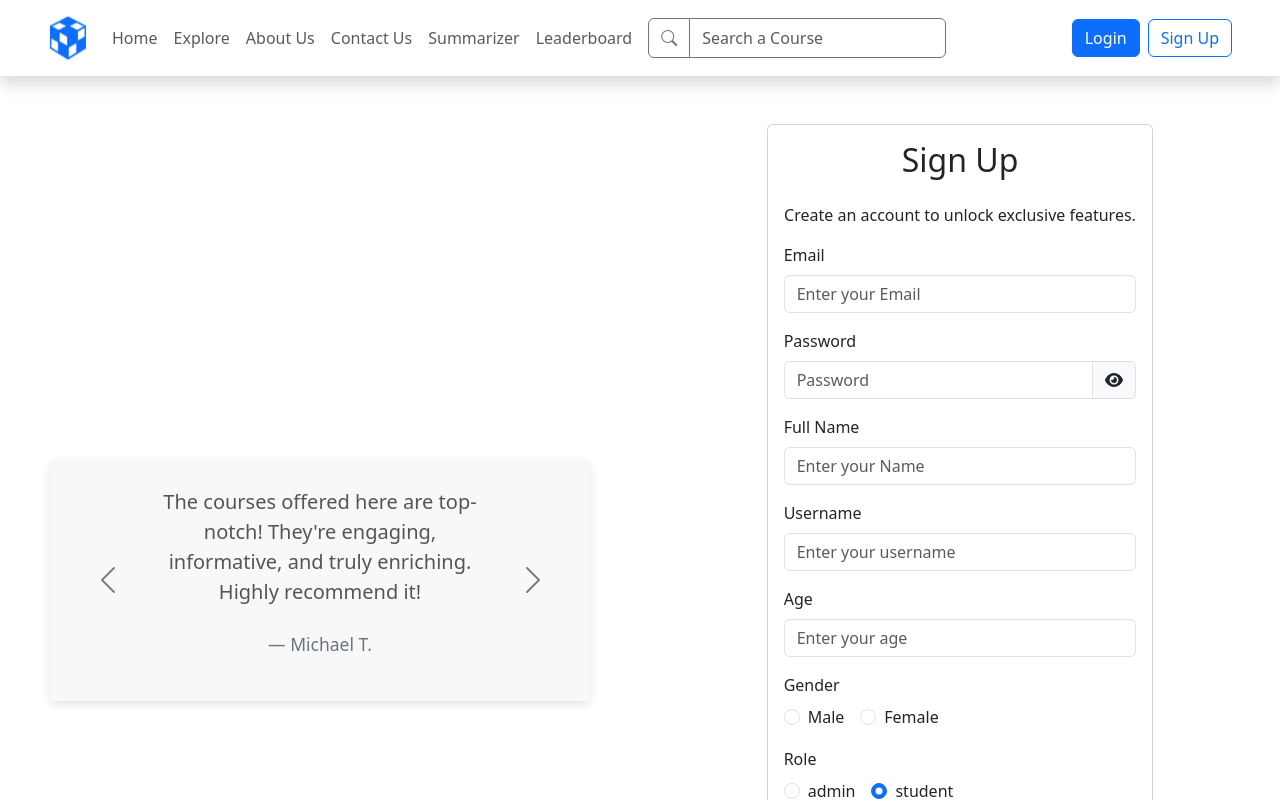
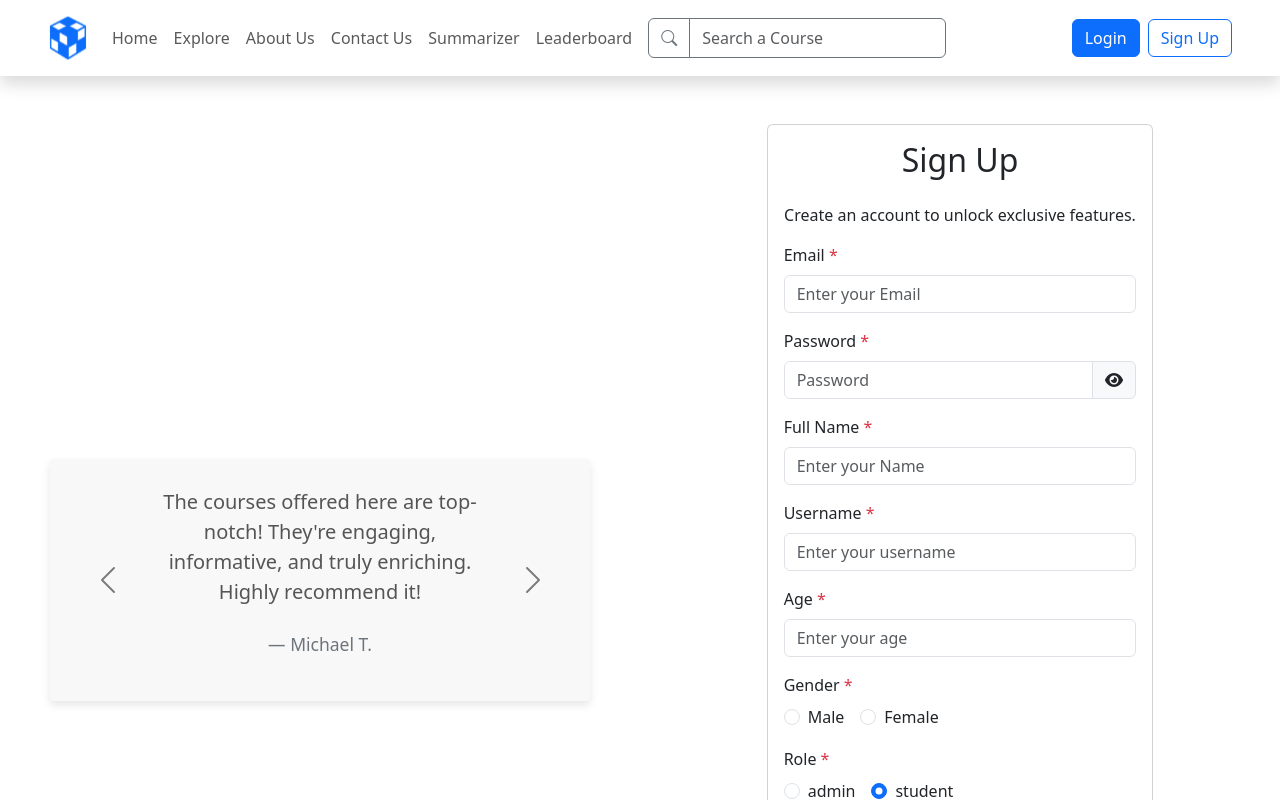
Before and after one commit to hasanhd555/GPT-EdTech, a React (Create React App) app in the folder Frontend/: page /signup in a window 1280 px wide. Shown: the top 800 px of the page. Built offline with nearby package versions, Linux system fonts and the light colour scheme.

Commit message:
Required-Fields-Added

```diff
--- a/Frontend/src/components/Authentication/Login/LoginForm.tsx
+++ b/Frontend/src/components/Authentication/Login/LoginForm.tsx
@@ -119,7 +119,7 @@ const LoginForm: React.FC<LoginFormProps> = (props) => {
                 {({ isSubmitting }) => (
                   <Form>
                     <div className="mb-3">
-                      <BootstrapForm.Label>Email</BootstrapForm.Label>
+                      <BootstrapForm.Label>Email <span className="text-danger">*</span></BootstrapForm.Label>
                       <Field
                         name="email"
                         type="email"
@@ -134,7 +134,7 @@ const LoginForm: React.FC<LoginFormProps> = (props) => {
                       />
                     </div>
                     <div className="mb-3">
-                      <BootstrapForm.Label>Password</BootstrapForm.Label>
+                      <BootstrapForm.Label>Password <span className="text-danger">*</span></BootstrapForm.Label>
                       <InputGroup>
                         <Field
                           name="password"
@@ -162,7 +162,7 @@ const LoginForm: React.FC<LoginFormProps> = (props) => {
                       aria-labelledby="role-group"
                     >
                       <BootstrapForm.Label className="mr-3">
-                        Role
+                        Role <span className="text-danger">*</span>
                       </BootstrapForm.Label>
                       <div className="d-flex">
                         {" "}
--- a/Frontend/src/components/Authentication/SignUp/SignUpForm.tsx
+++ b/Frontend/src/components/Authentication/SignUp/SignUpForm.tsx
@@ -172,7 +172,7 @@ const SignUpForm: React.FC<SignUpFormProps> = (props) => {
                           </Button>
                         </Modal.Footer>
                       </Modal>
-                      <BootstrapForm.Label>Email</BootstrapForm.Label>
+                      <BootstrapForm.Label>Email <span className="text-danger">*</span></BootstrapForm.Label>
                       <Field
                         name="email"
                         type="email"
@@ -187,7 +187,7 @@ const SignUpForm: React.FC<SignUpFormProps> = (props) => {
                       />
                     </div>
                     <div className="mb-3">
-                      <BootstrapForm.Label>Password</BootstrapForm.Label>
+                      <BootstrapForm.Label>Password <span className="text-danger">*</span></BootstrapForm.Label>
                       <InputGroup>
                         <Field
                           name="password"
@@ -212,7 +212,7 @@ const SignUpForm: React.FC<SignUpFormProps> = (props) => {
                     {studentCredentialsShown && (
                       <>
                         <div className="mb-3">
-                          <BootstrapForm.Label>Full Name</BootstrapForm.Label>
+                          <BootstrapForm.Label>Full Name <span className="text-danger">*</span></BootstrapForm.Label>
                           <Field
                             name="fullName"
                             type="text"
@@ -227,7 +227,7 @@ const SignUpForm: React.FC<SignUpFormProps> = (props) => {
                           />
                         </div>
                         <div className="mb-3">
-                          <BootstrapForm.Label>Username</BootstrapForm.Label>
+                          <BootstrapForm.Label>Username <span className="text-danger">*</span></BootstrapForm.Label>
                           <Field
                             name="username"
                             type="text"
@@ -242,7 +242,7 @@ const SignUpForm: React.FC<SignUpFormProps> = (props) => {
                           />
                         </div>
                         <div className="mb-3">
-                          <BootstrapForm.Label>Age</BootstrapForm.Label>
+                          <BootstrapForm.Label>Age <span className="text-danger">*</span></BootstrapForm.Label>
                           <Field
                             name="age"
                             type="number"
@@ -263,7 +263,7 @@ const SignUpForm: React.FC<SignUpFormProps> = (props) => {
                           aria-labelledby="gender-group"
                         >
                           <BootstrapForm.Label className="mr-3">
-                            Gender
+                            Gender <span className="text-danger">*</span>
                           </BootstrapForm.Label>
                           <div className="d-flex">
                             {" "}
@@ -302,7 +302,7 @@ const SignUpForm: React.FC<SignUpFormProps> = (props) => {
                       aria-labelledby="role-group"
                     >
                       <BootstrapForm.Label className="mr-3">
-                        Role
+                        Role <span className="text-danger">*</span>
                       </BootstrapForm.Label>
                       <div className="d-flex">
                         {" "}
@@ -347,7 +347,7 @@ const SignUpForm: React.FC<SignUpFormProps> = (props) => {
                         className="form-check-label"
                         htmlFor="terms"
                       >
-                        I agree with Terms of Use and Privacy Policy
+                        I agree with Terms of Use and Privacy Policy <span className="text-danger">*</span>
                       </BootstrapForm.Label>
                       <ErrorMessage
                         name="terms"
```
